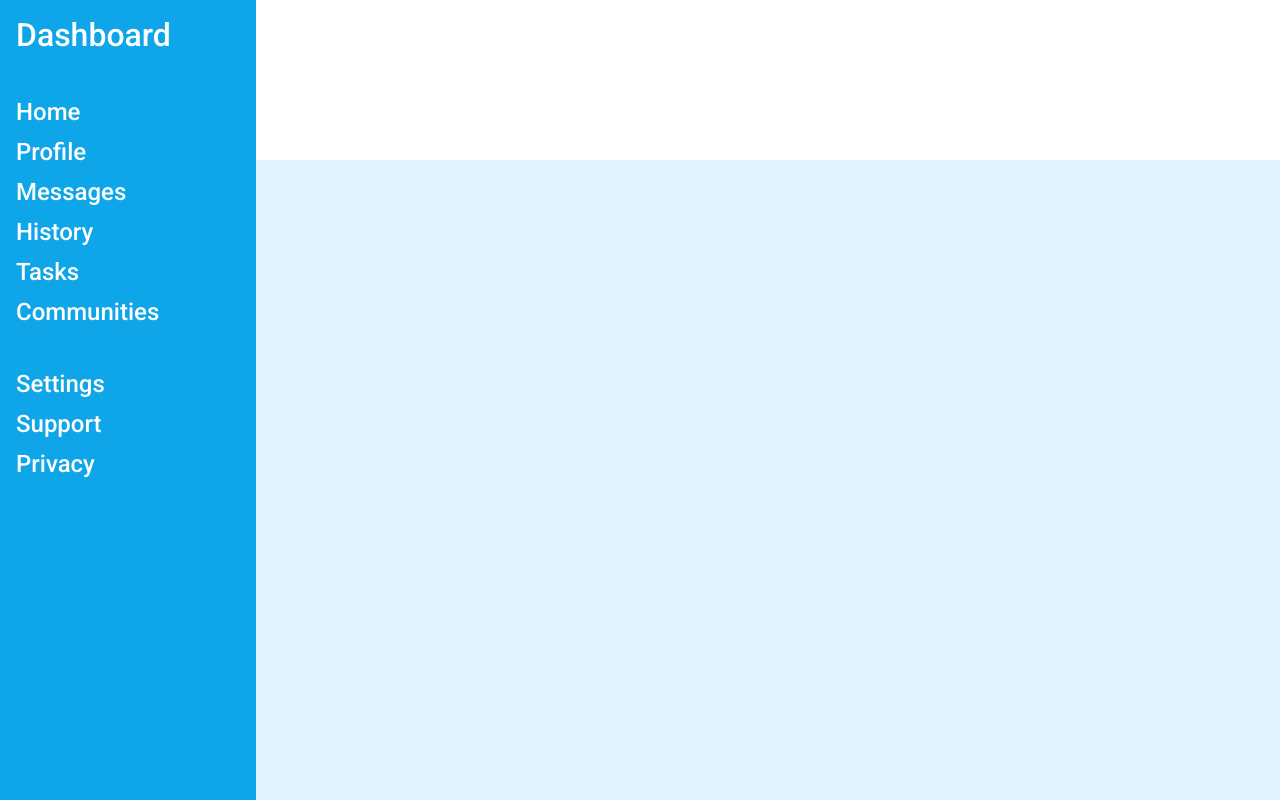
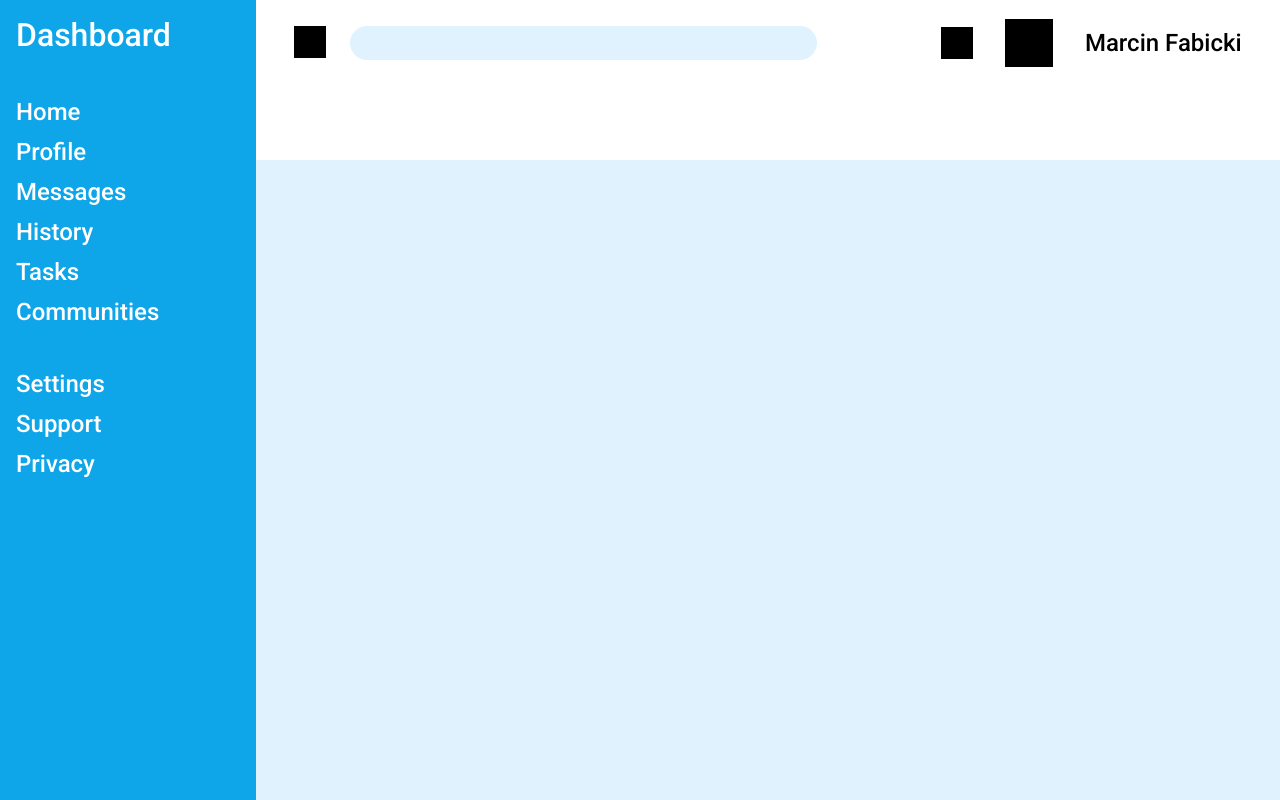
Before and after one commit to Fabi0o/AdminDashboard, a plain HTML site: page index.html in a window 1280 px wide. Drawn offline with Linux system fonts and the light colour scheme.

Commit message:
add and style top side of header

```diff
--- a/index.html
+++ b/index.html
@@ -31,7 +31,20 @@
         <li class="privacy"><a href="">Privacy</a></li>
       </ul>
     </div>
-    <div class="header"></div>
+    <div class="header">
+      <div class="topHeader">
+        <div class="searchBar">
+          <div class="magGlass"></div>
+          <input type="text" />
+        </div>
+        <div class="profileInfo">
+          <div class="bell"></div>
+          <div class="smallProfilePic"></div>
+          <div class="smallProfileName">Marcin Fabicki</div>
+        </div>
+      </div>
+      <div class="bottomHeader"></div>
+    </div>
     <div class="mainContent"></div>
   </body>
 </html>
--- a/style.css
+++ b/style.css
@@ -35,3 +35,51 @@ a {
   text-decoration: none;
   color: white;
 }
+.header {
+  display: grid;
+  grid-template-rows: 1.5fr 2fr;
+  font-weight: 500;
+  padding: 2vh 3vw;
+}
+.topHeader {
+  display: grid;
+  grid-template-columns: 2fr 1fr;
+  align-items: center;
+  gap: 10vw;
+}
+input {
+  width: 100%;
+  border: none;
+  background-color: #e0f2fe;
+  height: 2rem;
+  border-radius: 18px;
+}
+.smallProfileName {
+  font-size: 1.5rem;
+}
+.magGlass {
+  background-color: black;
+  height: 2rem;
+  width: 2rem;
+}
+.searchBar {
+  display: grid;
+  grid-template-columns: max-content auto;
+  gap: 1.5rem;
+}
+.bell {
+  background-color: black;
+  height: 2rem;
+  width: 2rem;
+}
+.smallProfilePic {
+  background-color: black;
+  height: 3rem;
+  width: 3rem;
+}
+.profileInfo {
+  display: grid;
+  grid-template-columns: max-content max-content max-content;
+  align-items: center;
+  gap: 2rem;
+}
```
